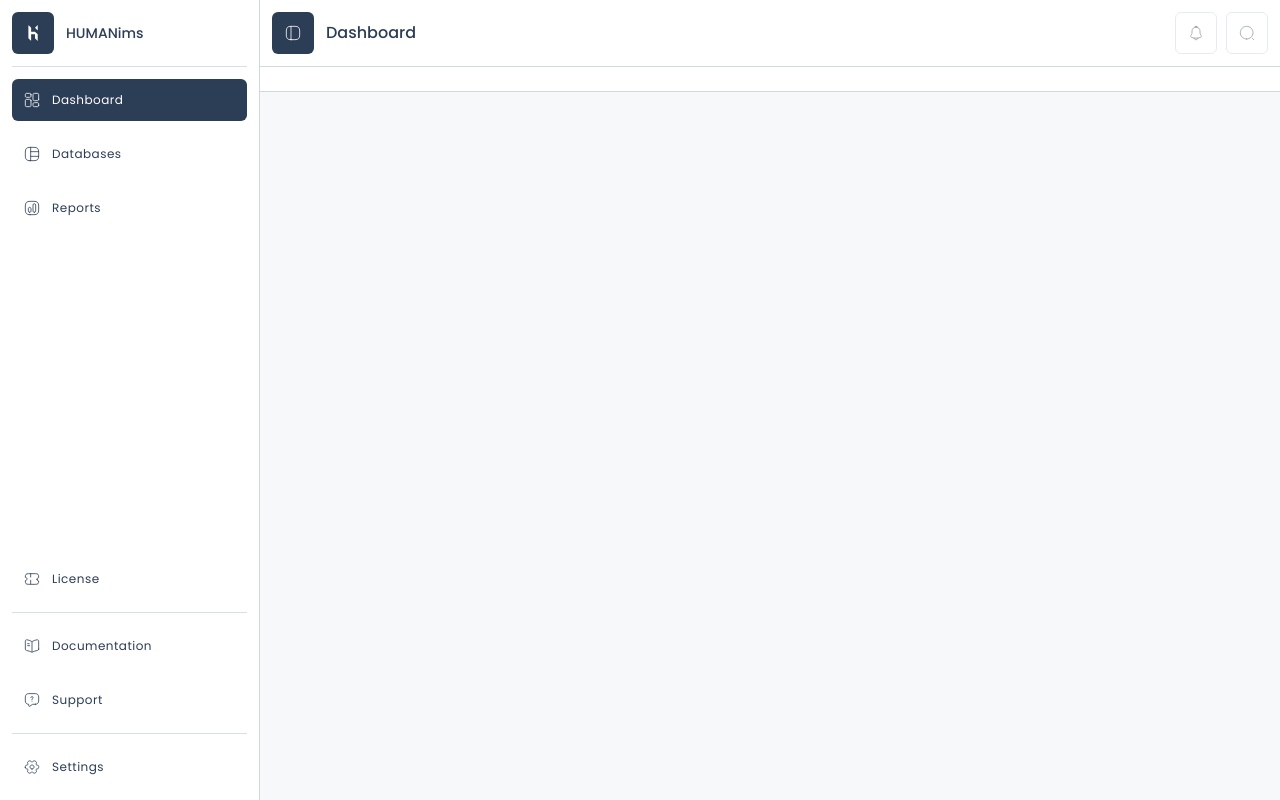
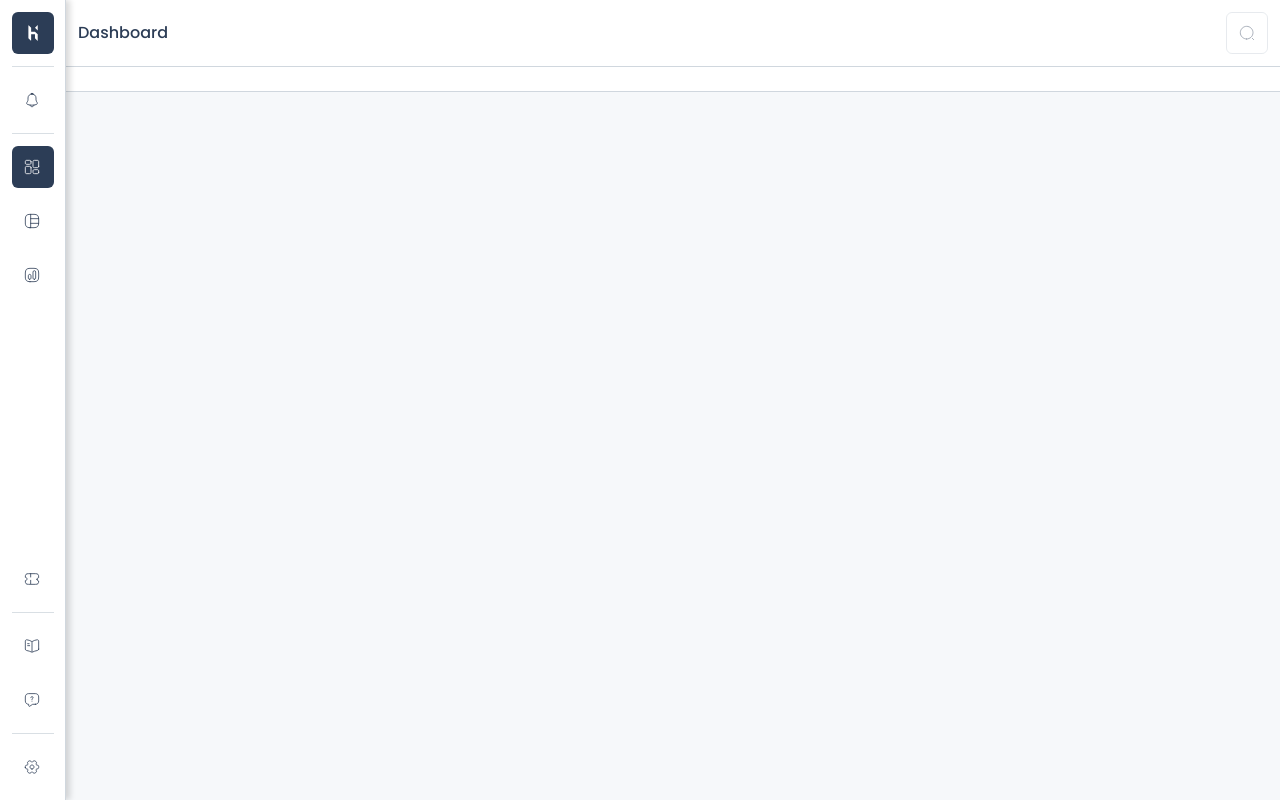
Before and after one commit to komiakov/HUMAINims_Vue, a Nuxt app: page / in a window 1280 px wide. Built offline with nearby package versions, Linux system fonts and the light colour scheme.

Commit message:
update sidebar system

```diff
--- a/app/components/hmnHeader.vue
+++ b/app/components/hmnHeader.vue
@@ -1,19 +1,30 @@
 <script setup lang="ts">
 const { sidebarIsMinimal } = useSidebar()
+
+const icons = useIcons()
+
+const userData = ref({
+    last_name: "KOMIAKOV",
+    first_name: "Andrii",
+    email: "andrii.komiakov@icloud.com",
+})
+
+function firstLettersOfName() {
+    return userData.value.first_name[0]! + userData.value.last_name[0]
+}
 
 </script>
 
 <template>
     <header class="container-flex">
         <section>
-            <HmnButton icon-left="sidebar" @click="sidebarIsMinimal = !sidebarIsMinimal" type="accent" />
+            <HmnButton id="toggle-sidebar" icon-left="sidebar" @click="sidebarIsMinimal = !sidebarIsMinimal" type="accent" />
             <slot name="header-left-btns"></slot>
             <span id="header__page-name">
                 <slot name="header-page-name"></slot>
             </span>
         </section>
         <section>
-            <HmnButton icon-left="notification" class="notification-desktop" :disabled="true" />
             <HmnButton icon-left="search" :disabled="true" />
         </section>
     </header>
@@ -36,6 +47,7 @@ header {
     section:nth-child(1) {
         gap: 12px;
         flex: 1;
+
         #header__page-name {
             font-size: 16px;
             font-weight: 500;
@@ -44,15 +56,16 @@ header {
         }
     }
 }
+
 #functional-panel {
     background: var(--bg-secondary);
     padding: 12px;
     border-bottom: 1px solid var(--brdr-color);
 }
 
-@media (max-width: 719px) {
-    .notification-desktop {
-        display: none;
+@media (min-width: 960px) {
+    #toggle-sidebar {
+        display: none !important;
     }
 }
 </style>
--- a/app/components/hmnSidebar.vue
+++ b/app/components/hmnSidebar.vue
@@ -26,8 +26,8 @@ const isActive = (path: string) => {
                     <HmnButton icon-left="close" @click="sidebarIsMinimal = !sidebarIsMinimal" />
                 </section>
             </div>
-            <hr class="notification--mobile">
-            <NuxtLink to="" class="navigation-link notification--mobile" >
+            <hr>
+            <NuxtLink to="" class="navigation-link">
                 <span class="icon" v-html="icons['notification']"></span>
                 <span class="navigation-link__label">Notifications</span>
             </NuxtLink>
@@ -84,11 +84,18 @@ const isActive = (path: string) => {
 }
 
 .navigation {
+    position: absolute;
+    z-index: 99999;
+    top: 0;
+    left: 0;
     height: 100vh;
-    width: 260px;
+    padding: 12px;
     background: var(--bg-secondary);
-    padding: 12px;
-    transition: .3s all;
+    border-right: 1px solid var(--brdr-color);
+
+    box-shadow: 4px 0px 6px 0px rgba(0,0,0,0.15);
+    -webkit-box-shadow: 4px 0px 6px 0px rgba(0,0,0,0.15);
+    -moz-box-shadow: 4px 0px 6px 0px rgba(0,0,0,0.15);
 
     &,
     .navigation-top,
@@ -108,7 +115,8 @@ const isActive = (path: string) => {
             height: 42px;
             background-color: var(--accent);
             border-radius: 6px;
-            svg{
+
+            svg {
                 path {
                     fill: var(--white);
                 }
@@ -171,44 +179,39 @@ const isActive = (path: string) => {
 }
 
 @media (min-width: 720px) {
+    .notification--mobile {
+        display: none !important;
+    }
+}
+
+@media (min-width: 960px) {
     .navigation {
-        width: 260px;
-        border-right: 1px solid var(--brdr-color);
+        width: 66px;
 
-        #navigation-header {
-            section:nth-child(2) {
-                display: none;
-            }
-        }
-
-        .notification--mobile {
+        #navigation-header section:nth-child(2),
+        #logo #logo__label,
+        .navigation-link .navigation-link__label {
             display: none;
         }
 
-        &.minimal {
-            width: 66px;
+        @include hover() {
+            width: 260px;
 
-            #logo #logo__label {
-                display: none;
-            }
-
+            #logo #logo__label,
             .navigation-link .navigation-link__label {
-                display: none;
+                display: flex;
             }
         }
     }
 }
 
-@media (max-width: 719px) {
+@media (max-width: 959px) {
     .navigation {
-        position: absolute;
-        z-index: 99999;
-        top: 0;
-        left: -101vw;
-        width: 100vw;
+        width: 260px;
+        transition: width .1s;
 
         &.minimal {
-            left: 0;
+            left: -101vw;
         }
     }
 }
--- a/app/layouts/default.vue
+++ b/app/layouts/default.vue
@@ -17,9 +17,10 @@
     padding-bottom: env(safe-area-inset-bottom);
 }
 
-@media (min-width: 720px) {
+@media (min-width: 960px) {
     #ims-page {
         display: flex;
+        padding-left: 66px;
 
         #ims-content {
             flex: 1;
```
